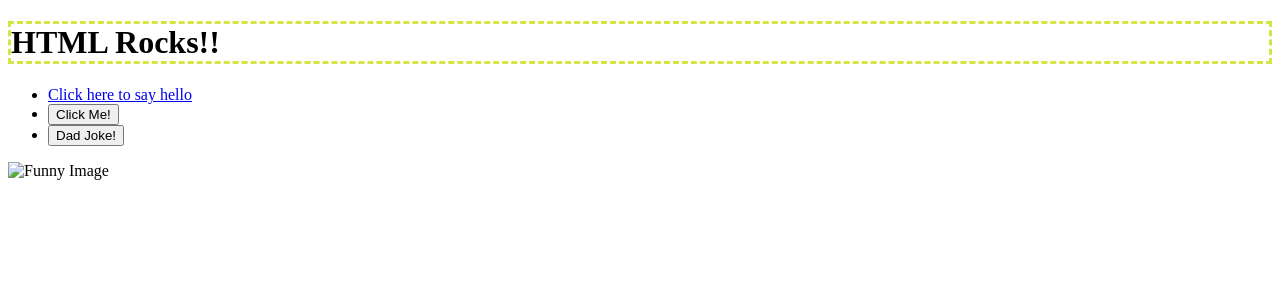
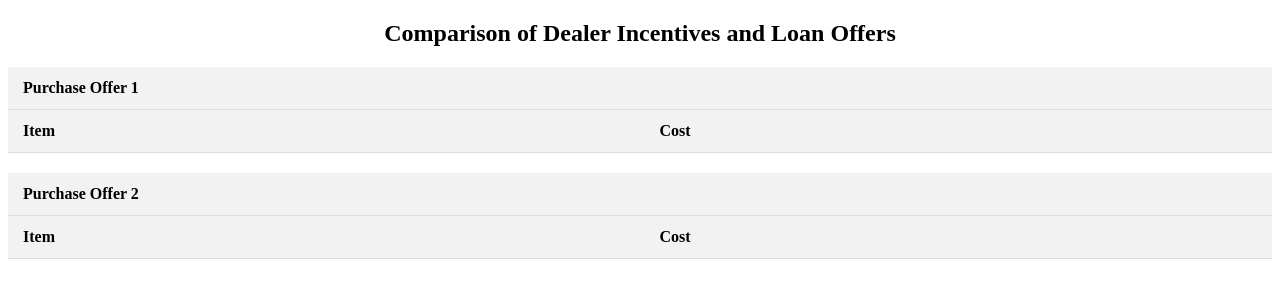
Before and after one commit to Jayw-E7/CS208-6.04, a website: page index.html in a window 1280 px wide. Drawn offline with Linux system fonts and the light colour scheme; files that its build step writes are made by us from their sources.

Commit message:
Save point #1

```diff
--- a/index.html
+++ b/index.html
@@ -3,23 +3,39 @@
 
 <head>
   <meta charset="utf-8">
-  <title>CS208 - Starter Code (UPDATE ME)!</title>
+  <title>Comparison of Dealer Incentives and Loan Offers</title>
   <meta name="description" content="">
   <meta name="viewport" content="width=device-width, initial-scale=1">
   <link rel="stylesheet" href="style.css">
 </head>
 
 <body>
-  <h1>HTML Rocks!!</h1>
-  <ul>
-  <li><a href="/hello">Click here to say hello</a></li>
-  <li><button id="hello-link">Click Me!</button></li>
-  <li><button id="joke-button">Dad Joke!</button></li>
-  <script src="script.js"></script>
-  </ul>
-  <img src="funny.png" alt="Funny Image" width="300" height="200">
+  <section>
+    <h1>
+      Comparison of Dealer Incentives and Loan Offers
+    </h1>
+  </section>
+  <section>
+    <table>
+      <tr>
+        <th colspan="2">Purchase Offer 1</th>
+      </tr>
+      <tr>
+        <th>Item</th>
+        <th>Cost</th>
+      </tr>
+    </table>
 
-  <h2 id="joke-display"></h2>
+        <table>
+      <tr>
+        <th colspan="2">Purchase Offer 2</th>
+      </tr>
+      <tr>
+        <th>Item</th>
+        <th>Cost</th>
+      </tr>
+    </table>
+  </section>
 </body>
 
 </html>
```
Also changed, not shown: dist/style.css, 1 other file.
